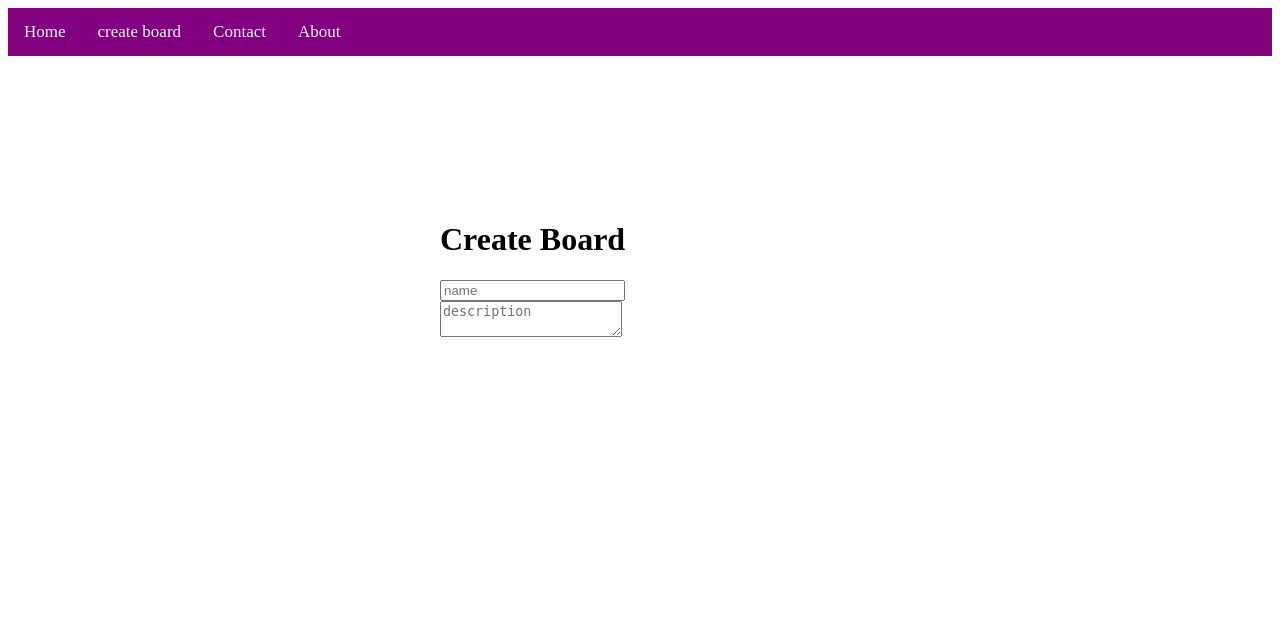
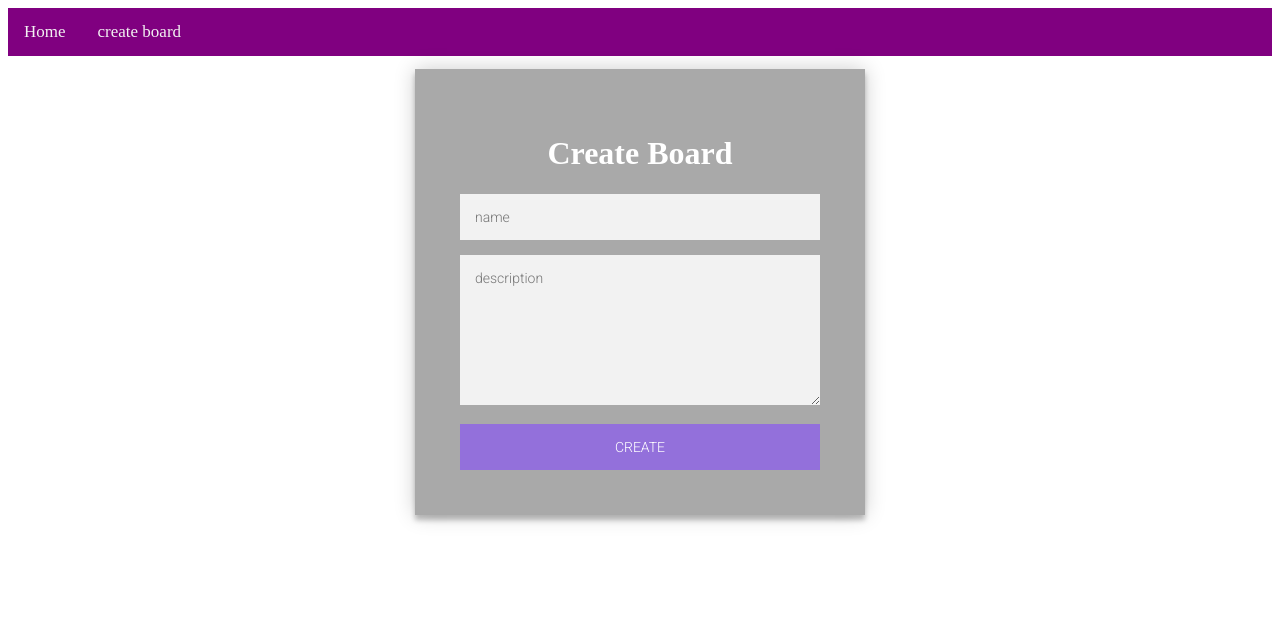
Before and after one commit to dustinliu/crc_card, a Flask app: page /create_board in a window 1280 px wide. Shown: the top 626 px of the page. Run offline with Flask 2, Linux system fonts and the light colour scheme; some libraries are stand-ins or nearby versions.

Commit message:
create_board done

```diff
--- a/crc_board/web/static/crc_board.css
+++ b/crc_board/web/static/crc_board.css
@@ -27,20 +27,59 @@
 }
 
 .container {
-    padding: 1% 10% 1% 10%;
+    width: auto;
+    height: auto;
+    padding: 1%;
 }
 
-#create_board {
-    width: 400px;
-    height: 400px;
+.form {
+    position: relative;
+    z-index: 1;
+    background-color: darkgrey;
+    color: white;
+    max-width: 360px;
+    margin: 0 auto 100px;
+    padding: 45px;
+    text-align: center;
+    box-shadow: 0 0 20px 0 rgba(0, 0, 0, 0.2), 0 5px 5px 0 rgba(0, 0, 0, 0.24);
+}
 
-    position: absolute;
-    top:0;
-    bottom: 0;
-    left: 0;
-    right: 0;
+.form input, .form textarea {
+  font-family: "Roboto", sans-serif;
+  outline: 0;
+  background: #f2f2f2;
+  width: 100%;
+  border: 0;
+  margin: 0 0 15px;
+  padding: 15px;
+  box-sizing: border-box;
+  font-size: 14px;
+}
 
-    margin: auto;
+.form textarea {
+    height: 150px;
+}
+
+.form button {
+  font-family: "Roboto", sans-serif;
+  text-transform: uppercase;
+  outline: 0;
+  background-color: mediumpurple;
+  width: 100%;
+  border: 0;
+  padding: 15px;
+  color: #FFFFFF;
+  font-size: 14px;
+  /*-webkit-transition: all 0.3 ease;*/
+  /*transition: all 0.3 ease;*/
+  cursor: pointer;
+}
+.form button:hover,.form button:active,.form button:focus {
+  background: #43A047;
+}
+
+.center {
+    text-align: center;
 }
 
 .card {
@@ -48,8 +87,8 @@
     box-shadow: 0 4px 8px 0 rgba(0,0,0,0.2);
     transition: 0.3s;
     border-radius: 5px;
-    width: 400px;
-    height: 300px;
+    width: 300px;
+    height: 200px;
     display: inline-block;
     margin: 10px 10px 10px 10px;
     float: left;
@@ -60,7 +99,7 @@
     border-radius: 5px 5px 0px 0px;
     background-color: cornflowerblue;
     color: azure;
-    font-size: 175%;
+    font-size: 125%;
     font-family: 'Anton', sans-serif;
     padding: 10px 10px 10px 10px;
 }
@@ -72,7 +111,7 @@
 .card_desc {
     height: 75%;
     padding: 2px 16px;
-    font-size: medium;
+    font-size: 85%;
     font-family: 'Asap', sans-serif;
     color: dimgrey;
 }
--- a/crc_board/web/templates/create_board.html
+++ b/crc_board/web/templates/create_board.html
@@ -1,11 +1,34 @@
 {%  extends "nav.html" %}
 {% block body %}
-        <div id="create_board">
-        <h1>Create Board</h1>
+    <div class="container">
+        <div class="form">
+            <h1 class="center">Create Board</h1>
             <form name="create_board">
-                <input placeholder="name" name="name"><br>
-                <textarea placeholder="description" name="desc"></textarea>
+                <input id="name" placeholder="name" name="name"><br>
+                <textarea id="desc" placeholder="description" name="desc"></textarea>
+                <button type="button" onclick="create()">create</button>
             </form>
         </div>
     </div>
+
+    <script>
+    function create() {
+        var name = $('#name').val();
+        var desc = $('#desc').val();
+        $.ajax({
+                    type: 'POST',
+                    url: '/api/boards',
+                    dataType: 'json',
+                    data: { name: name, description: desc},
+                    success: function () {
+                        console.log('success')
+                    },
+                    error: function (xhr, ajaxOptions, thrownError) {
+                        console.log(xhr.status);
+                        console.log(thrownError);
+                    }
+                });
+        window.location.replace("{{ url_for('.index') }}");
+    }
+    </script>
 {% endblock %}
--- a/crc_board/web/templates/index.html
+++ b/crc_board/web/templates/index.html
@@ -7,7 +7,7 @@
         <div class="card_desc">
             <p>{{ board.description }}</p>
         </div>
-        <div class="card_footer">total cards: 5</div>
+        <div class="card_footer">total cards: {{ board.cards|length }}</div>
     </div>
     {% endfor%}
 </div>
--- a/crc_board/web/templates/nav.html
+++ b/crc_board/web/templates/nav.html
@@ -4,15 +4,14 @@
 <head>
     <meta charset="UTF-8">
     <title>CRC Board</title>
-    <link href="https://fonts.googleapis.com/css?family=Anton|Asap" rel="stylesheet">
+    <link href="https://fonts.googleapis.com/css?family=Anton|Asap|Roboto:300" rel="stylesheet">
     <link rel='stylesheet' type='text/css' href="{{ url_for('web.static', filename='crc_board.css') }}">
+    <script src="//ajax.googleapis.com/ajax/libs/jquery/3.2.1/jquery.min.js" async></script>
 </head>
 <body>
 <div class="topnav" id="myTopnav">
   <a href="{{ url_for('.index') }}">Home</a>
   <a href="{{ url_for('.create_board') }}">create board</a>
-  <a href="#contact">Contact</a>
-  <a href="#about">About</a>
 </div>
 
 {% block body %}{% endblock %}
```
